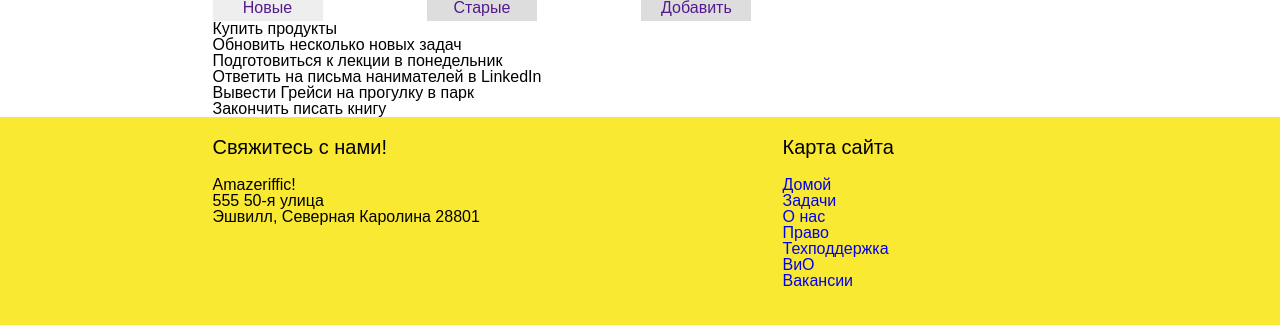
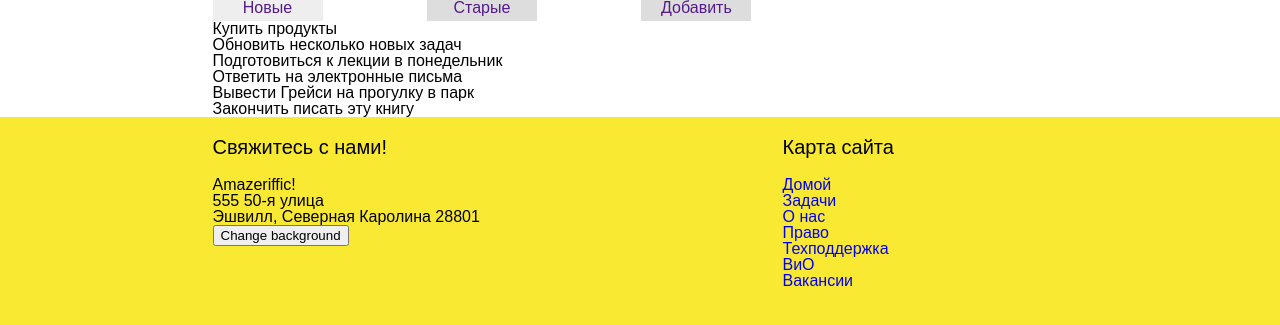
Before and after one commit to alexkukushka/Amazeriffic, a plain HTML site: page public/html/tabs.html in a window 1280 px wide. Shown: the part 53-378 px from the top of the page. Drawn offline with Linux system fonts and the light colour scheme; a web font is replaced by a local one.

Commit message:
Сделал три вкладки

```diff
--- a/public/html/tabs.html
+++ b/public/html/tabs.html
@@ -35,14 +35,6 @@
                 <a href=""><span>Добавить</span></a>
             </div>
             <div class="content">
-                <ul>
-                    <li>Купить продукты</li>
-                    <li>Обновить несколько новых задач</li>
-                    <li>Подготовиться к лекции в понедельник</li>
-                    <li>Ответить на письма нанимателей в LinkedIn</li>
-                    <li>Вывести Грейси на прогулку в парк</li>
-                    <li>Закончить писать книгу</li>
-                </ul>
             </div>
         </div>
     </main>
@@ -54,6 +46,7 @@
                 <p>Amazeriffic!</p>
                 <p>555 50-я улица</p>
                 <p>Эшвилл, Северная Каролина 28801</p>
+                <button onclick="changeColor();">Change background</button>
             </div>
             <div class="sitemap">
                 <h5>Карта сайта</h5>
--- a/public/js/app.js
+++ b/public/js/app.js
@@ -1,13 +1,13 @@
 /*var main = function() {
     "use strict";
     $(".tabs a:nth-child(1)").on("click", function() {
-        //делаем все вкладки неактивными
+        // делаем все вкладки неактивными
         $(".tabs span").removeClass("active");
-        //делаем активной первую вкладку
+        // делаем активной первую вкладку
         $(".tabs a:nth-child(1) span").addClass("active");
-        //очищаем основное содержание, чтобы переопределить его
+        // очищаем основное содержание, чтобы переопределить его
         $("main .content").empty();
-        //возвращается false, так как мы не переходим по ссылке
+        // возвращается false, так как мы не переходим по ссылке
         return false;
     });
     $(".tabs a:nth-child(2)").on("click", function() {
@@ -22,12 +22,12 @@
         $("main .content").empty();
         return false;
     });
-};*/
+};
 
-/*var main = function() {
+var main = function() {
     "use strict";
     var makeTabActive = function(tabNumber) {
-        //сконструируем селектор из tabNumber
+        // сконструируем селектор из tabNubmer
         var tabSelector = ".tabs a:nth-child(" + tabNumber + ") span";
         $(".tabs span").removeClass("active");
         $(tabSelector).addClass("active");
@@ -44,26 +44,25 @@
         makeTabActive(3);
         return false;
     });
+};
 
-};*/
-
-/*var main = function() {
+var main = function() {
     "use strict";
     var tabNumber;
     for (tabNumber = 1; tabNumber <= 3; tabNumber++) {
-        var tabSelector = ".tabs a:nth-chuld(" + tabNumber + ")span";
+        var tabSelector = ".tabs a:nth-child(" + tabNumber + ") span";
         $(tabSelector).on("click", function() {
             $(".tabs span").removeClass("active");
             $(this).addClass("active");
             return false;
         });
     }
-};*/
+};
 
 var main = function() {
     "use strict";
     $(".tabs a span").toArray().forEach(function(element) {
-        //создаем обработчик щелчков для этого элемента
+        // создаем обработчик щелчков для этого элемента
         $(element).on("click", function() {
             $(".tabs a span").removeClass("active");
             $(element).addClass("active");
@@ -72,3 +71,75 @@ var main = function() {
         });
     });
 };
+var main = function() {
+    "use strict";
+    $(".tabs a span").toArray().forEach(function(element) {
+        // создаем обработку щелчков для этого элемента
+        $(element).on("click", function() {
+            // поскольку мы используем версию элемента jQuery,
+            // нужно создать временную переменную,
+            // чтобы избежать постоянного обновления
+            var $element = $(element);
+            $(".tabs a span").removeClass("active");
+            $element.addClass("active");
+            $("main .content").empty();
+            if ($element.parent().is(":nth-child(1)")) {
+                console.log("Щелчок на первой вкладке!");
+            } else if ($element.parent().is(":nth-child(2)")) {
+                console.log("Щелчок на второй вкладке!");
+            } else if ($element.parent().is(":nth-child(3)")) {
+                console.log("Щелчок на третьей вкладке!");
+            }
+            return false;
+        });
+    });
+};*/
+
+var main = function() {
+    "use strict";
+    var toDos = [
+        "Закончить писать эту книгу",
+        "Вывести Грейси на прогулку в парк",
+        "Ответить на электронные письма",
+        "Подготовиться к лекции в понедельник",
+        "Обновить несколько новых задач",
+        "Купить продукты"
+    ];
+    $(".tabs a span").toArray().forEach(function(element) {
+        $(element).on("click", function() {
+            var $element = $(element),
+                $content;
+            $(".tabs a span").removeClass("active");
+            $element.addClass("active");
+            $("main .content").empty();
+            if ($element.parent().is(":nth-child(1)")) {
+                $content = $("<ul>");
+                for (var i = toDos.length - 1; i > -1; i--) {
+                    $content.append($("<li>").text(toDos[i]));
+                }
+                $("main .content").append($content);
+            } else if ($element.parent().is(":nth-child(2)")) {
+                $content = $("<ul>");
+                toDos.forEach(function(todo) {
+                    $content.append($("<li>").text(todo));
+                });
+                $("main .content").append($content);
+            } else if ($element.parent().is(":nth-child(3)")) {
+                var $input = $("<input>");
+                var $button = $("<button>").text("Добавить задачу");
+                $button.on("click", function() {
+                    toDos.push($input.val());
+                    $input.val("");
+                });
+                $content = $("<div>").append($input).append($button);
+                $("main .content").append($content);
+
+            }
+            return false;
+        });
+    });
+    $(".tabs a:first-child span").trigger("click");
+};
+
+
+$(document).ready(main);
```
